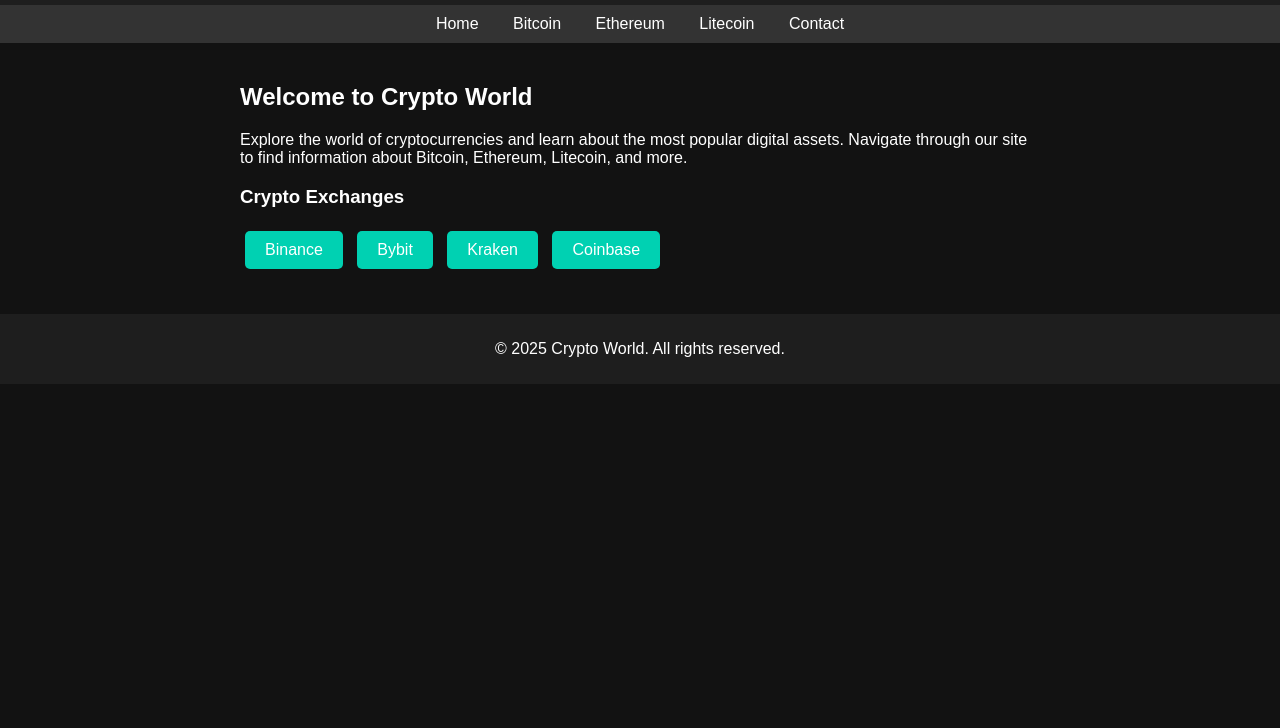
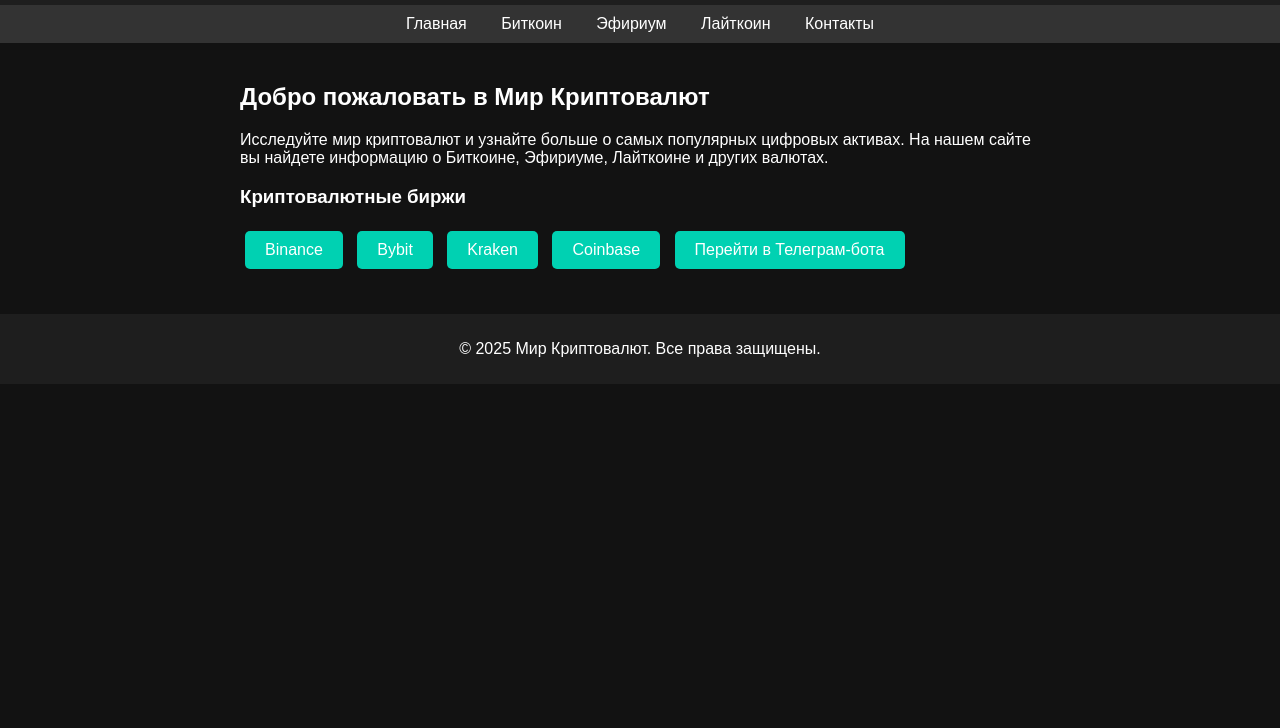
Before and after one commit to DaniilSkrrr/crypto-site, a plain HTML site: page index.html in a window 1280 px wide. Shown: the part 72-800 px from the top of the page. Drawn offline with Linux system fonts and the light colour scheme.

Commit message:
Update index.html

```diff
--- a/index.html
+++ b/index.html
@@ -1,9 +1,9 @@
 <!DOCTYPE html>
-<html lang="en">
+<html lang="ru">
 <head>
     <meta charset="UTF-8">
     <meta name="viewport" content="width=device-width, initial-scale=1.0">
-    <title>Crypto World</title>
+    <title>Мир Криптовалют</title>
     <style>
         body {
             font-family: Arial, sans-serif;
@@ -63,27 +63,28 @@
 </head>
 <body>
     <header>
-        <h1>Crypto World</h1>
+        <h1>Мир Криптовалют</h1>
     </header>
     <nav>
-        <a href="index.html">Home</a>
-        <a href="bitcoin.html">Bitcoin</a>
-        <a href="ethereum.html">Ethereum</a>
-        <a href="litecoin.html">Litecoin</a>
-        <a href="contact.html">Contact</a>
+        <a href="index.html">Главная</a>
+        <a href="bitcoin.html">Биткоин</a>
+        <a href="ethereum.html">Эфириум</a>
+        <a href="litecoin.html">Лайткоин</a>
+        <a href="contact.html">Контакты</a>
     </nav>
     <section>
-        <h2>Welcome to Crypto World</h2>
-        <p>Explore the world of cryptocurrencies and learn about the most popular digital assets. Navigate through our site to find information about Bitcoin, Ethereum, Litecoin, and more.</p>
+        <h2>Добро пожаловать в Мир Криптовалют</h2>
+        <p>Исследуйте мир криптовалют и узнайте больше о самых популярных цифровых активах. На нашем сайте вы найдете информацию о Биткоине, Эфириуме, Лайткоине и других валютах.</p>
 
-        <h3>Crypto Exchanges</h3>
+        <h3>Криптовалютные биржи</h3>
         <a class="exchange-btn" href="https://www.binance.com" target="_blank">Binance</a>
         <a class="exchange-btn" href="https://www.bybit.com" target="_blank">Bybit</a>
         <a class="exchange-btn" href="https://www.kraken.com" target="_blank">Kraken</a>
         <a class="exchange-btn" href="https://www.coinbase.com" target="_blank">Coinbase</a>
+        <a class="exchange-btn" href="https://t.me/your_bot" target="_blank">Перейти в Телеграм-бота</a>
     </section>
     <footer>
-        <p>&copy; 2025 Crypto World. All rights reserved.</p>
+        <p>&copy; 2025 Мир Криптовалют. Все права защищены.</p>
     </footer>
 </body>
 </html>
```
